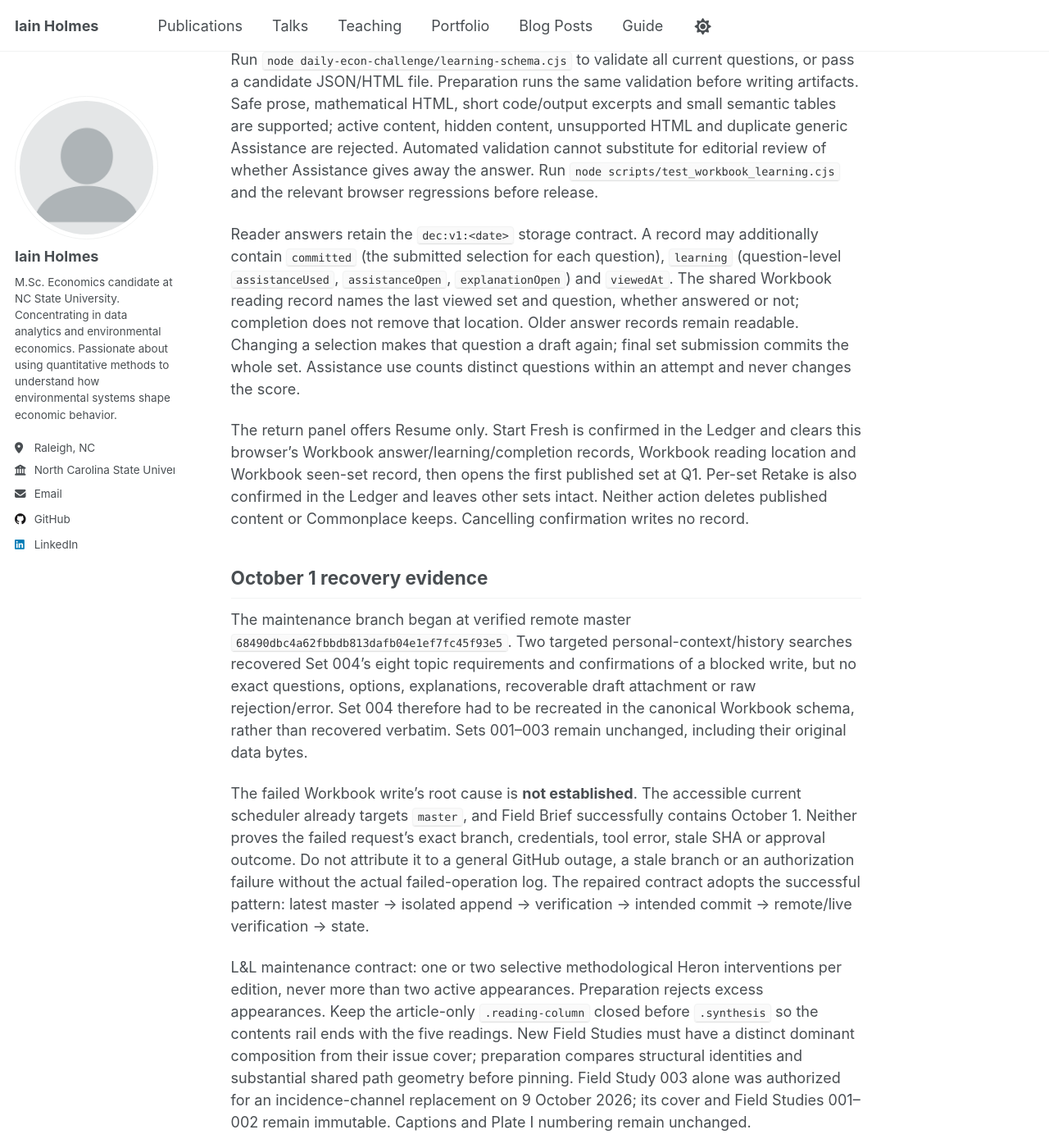
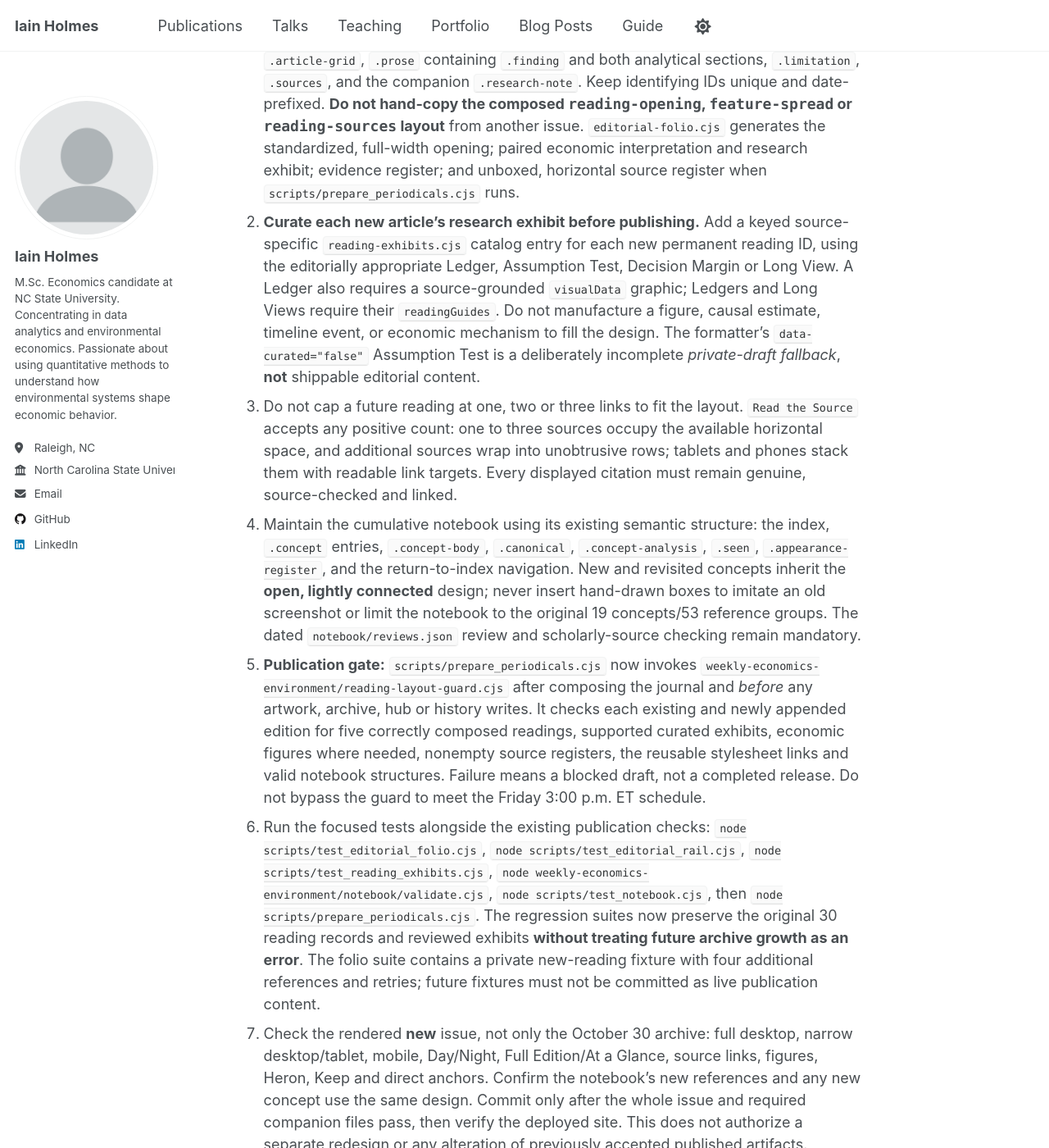
Before and after one commit to iainholmes/iainholmes.github.io, a Jekyll site: the page built from personal-updates/PUBLISHING.md, in a window 1280 px wide and 1400 px high, scrolled down 11211 px. Shown: the whole window at 82% size. Built offline with Jekyll 4.4.1, drawn with Linux system fonts in a browser that asks for light colours; nearby versions of some CDN libraries; our own code applies the rules of GitHub Pages for plain Markdown files; library files that are not in the unit come from our copies; a script that is not in the unit is left out; some of the changed text lies outside the part shown.

Commit message:
Document and preserve future-edition L&L design and publication guards

```diff
--- a/personal-updates/PUBLISHING.md
+++ b/personal-updates/PUBLISHING.md
@@ -94,6 +94,18 @@ Run `node weekly-economics-environment/notebook/validate.cjs`, then `node script
 
 Check notebook → article/edition and journal → notebook links on desktop and iPhone. Commit the journal, cumulative notebook and dated review together with the required publication artifacts. Refetch current master before integrating; preserve concurrent work. Verify the public notebook and review registry after GitHub Pages deployment. The Friday publisher and Periodicals Publish Check must both require the review; an existing edition section alone is not proof of completed L&L publication.
 
+## Loblolly & Logit — durable editorial layouts for future editions
+
+**Applies to every new L&L publication after acceptance and merge of the November 2 reading/notebook design.** Do not copy a previous issue's already-composed HTML or freeze the visual design to the first six editions. The canonical `weekly-economics-environment/reading-folio.css` and `notebook/notebook.css` contain reusable styling for the article and cumulative notebook structures; a new edition inherits those rules without custom per-date CSS.
+
+1. Author five new readings using the canonical semantic article markup: `.entry-head`, `.article-grid`, `.prose` containing `.finding` and both analytical sections, `.limitation`, `.sources`, and the companion `.research-note`. Keep identifying IDs unique and date-prefixed. **Do not hand-copy the composed `reading-opening`, `feature-spread` or `reading-sources` layout** from another issue. `editorial-folio.cjs` generates the standardized, full-width opening; paired economic interpretation and research exhibit; evidence register; and unboxed, horizontal source register when `scripts/prepare_periodicals.cjs` runs.
+2. **Curate each new article's research exhibit before publishing.** Add a keyed source-specific `reading-exhibits.cjs` catalog entry for each new permanent reading ID, using the editorially appropriate Ledger, Assumption Test, Decision Margin or Long View. A Ledger also requires a source-grounded `visualData` graphic; Ledgers and Long Views require their `readingGuides`. Do not manufacture a figure, causal estimate, timeline event, or economic mechanism to fill the design. The formatter's `data-curated="false"` Assumption Test is a deliberately incomplete *private-draft fallback*, **not** shippable editorial content.
+3. Do not cap a future reading at one, two or three links to fit the layout. `Read the Source` accepts any positive count: one to three sources occupy the available horizontal space, and additional sources wrap into unobtrusive rows; tablets and phones stack them with readable link targets. Every displayed citation must remain genuine, source-checked and linked.
+4. Maintain the cumulative notebook using its existing semantic structure: the index, `.concept` entries, `.concept-body`, `.canonical`, `.concept-analysis`, `.seen`, `.appearance-register`, and the return-to-index navigation. New and revisited concepts inherit the **open, lightly connected** design; never insert hand-drawn boxes to imitate an old screenshot or limit the notebook to the original 19 concepts/53 reference groups. The dated `notebook/reviews.json` review and scholarly-source checking remain mandatory.
+5. **Publication gate:** `scripts/prepare_periodicals.cjs` now invokes `weekly-economics-environment/reading-layout-guard.cjs` after composing the journal and *before* any artwork, archive, hub or history writes. It checks each existing and newly appended edition for five correctly composed readings, supported curated exhibits, economic figures where needed, nonempty source registers, the reusable stylesheet links and valid notebook structures. Failure means a blocked draft, not a completed release. Do not bypass the guard to meet the Friday 3:00 p.m. ET schedule.
+6. Run the focused tests alongside the existing publication checks: `node scripts/test_editorial_folio.cjs`, `node scripts/test_editorial_rail.cjs`, `node scripts/test_reading_exhibits.cjs`, `node weekly-economics-environment/notebook/validate.cjs`, `node scripts/test_notebook.cjs`, then `node scripts/prepare_periodicals.cjs`. The regression suites now preserve the original 30 reading records and reviewed exhibits **without treating future archive growth as an error**. The folio suite contains a private new-reading fixture with four additional references and retries; future fixtures must not be committed as live publication content.
+7. Check the rendered **new** issue, not only the October 30 archive: full desktop, narrow desktop/tablet, mobile, Day/Night, Full Edition/At a Glance, source links, figures, Heron, Keep and direct anchors. Confirm the notebook's new references and any new concept use the same design. Commit only after the whole issue and required companion files pass, then verify the deployed site. This does not authorize a separate redesign or any alteration of previously accepted published artifacts.
+
 ## Workbook learning content and local records
 
 Every Workbook question requires authored HTML fields `assistance` and `explanation`. Keep the existing question, options, answer key, references and permanent ID intact. Assistance teaches the method without naming the correct option or performing the actual question's calculation; worked examples use different inputs. Explanation can complete the actual calculation and discuss the answer choices. These fields belong to the published dated question and remain stable thereafter. Never fetch a runtime tutor response or silently replace historical learning content.
```
